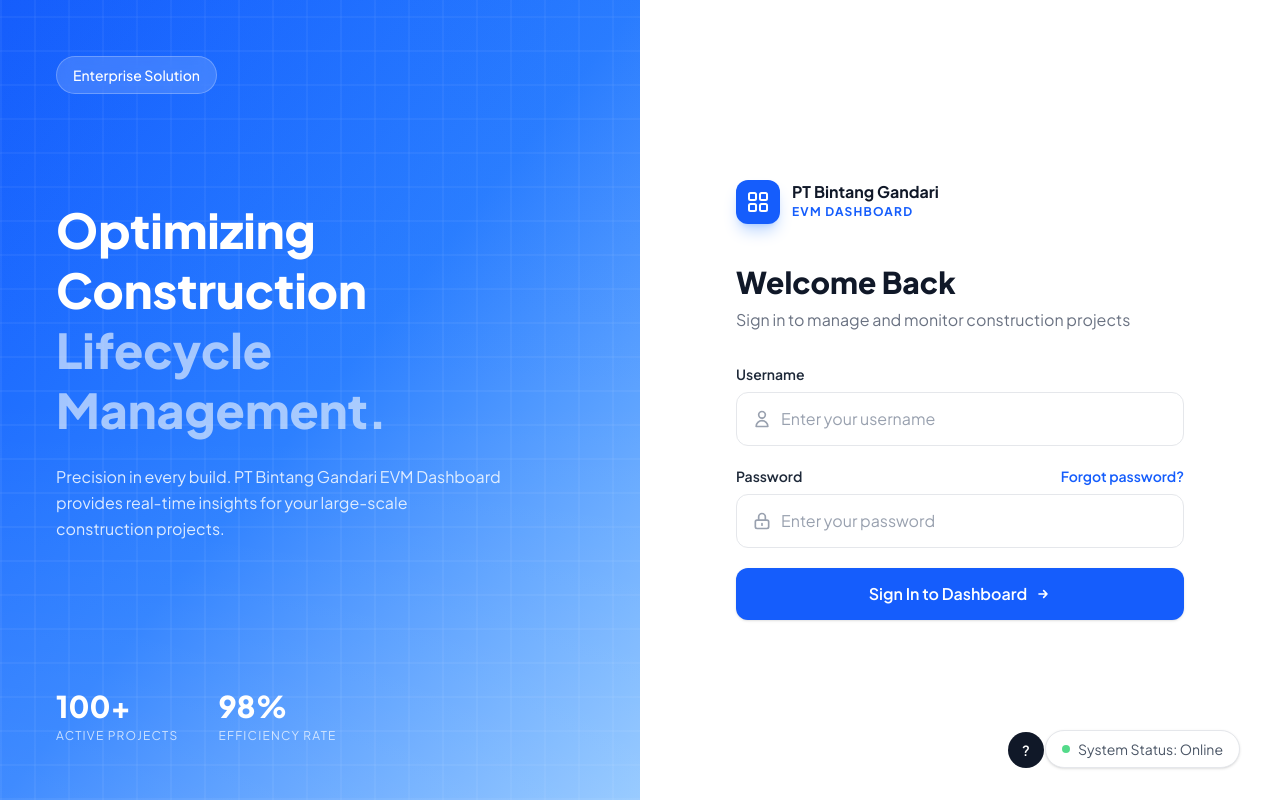
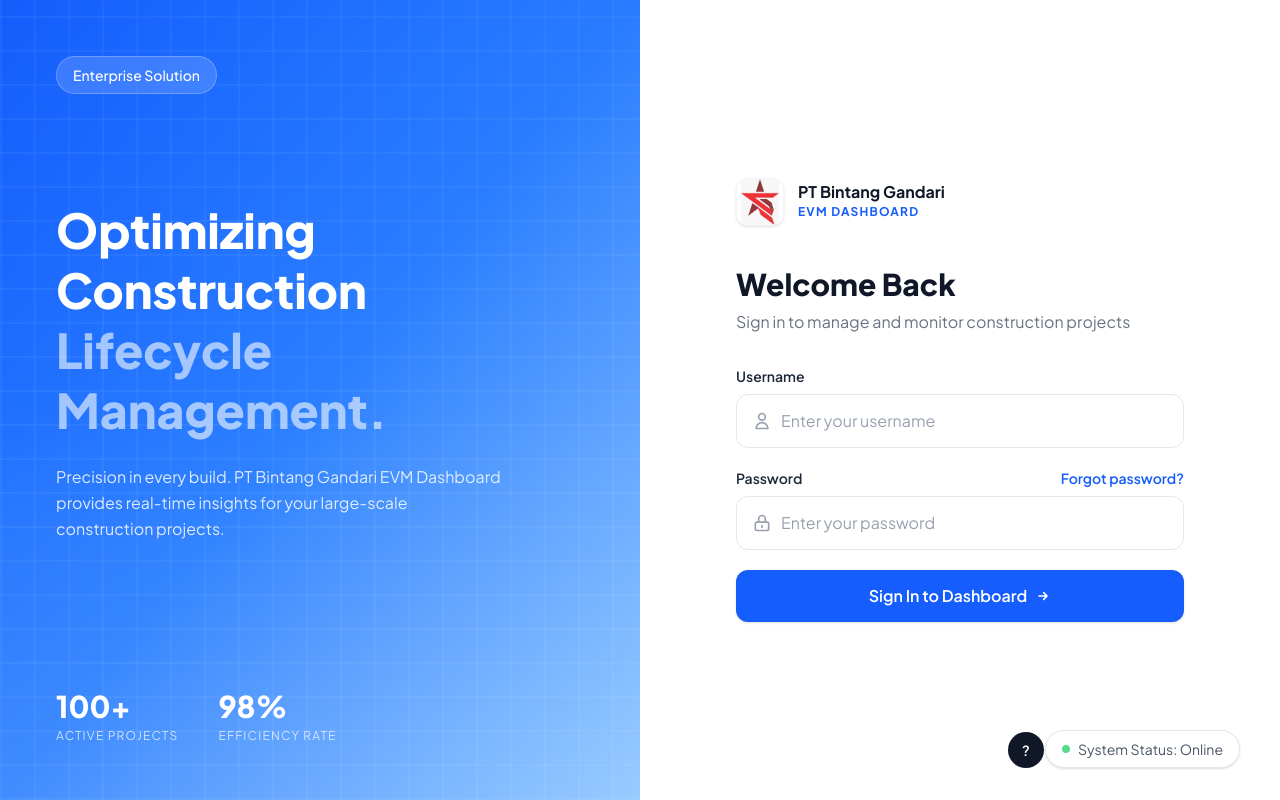
Before and after one commit to Nrabyan-17/Sistem-Manajemen-Konstruksi-EVM, a Laravel app: page /login in a window 1280 px wide. Run offline with Laravel 12, Linux system fonts and the light colour scheme; style sheets or scripts are compiled from the project's sources; some libraries are stand-ins or nearby versions.

Commit message:
nambah ikon perusahaan

```diff
--- a/backend/resources/views/livewire/auth/login.blade.php
+++ b/backend/resources/views/livewire/auth/login.blade.php
@@ -48,14 +48,9 @@
     <div class="relative w-full md:w-1/2 min-h-screen flex flex-col justify-center px-6 sm:px-12 md:px-16 lg:px-24 py-10 sm:py-12 bg-white">
         <div class="w-full max-w-md mx-auto">
             <!-- logo / brand -->
-            <div class="flex items-center gap-3 mb-10">
-                <div class="w-11 h-11 rounded-xl bg-blue-600 flex items-center justify-center shrink-0 shadow-lg shadow-blue-500/30">
-                    <svg xmlns="http://www.w3.org/2000/svg" class="w-6 h-6 text-white" fill="none" viewBox="0 0 24 24" stroke="currentColor" stroke-width="2">
-                        <rect x="3" y="3" width="7" height="7" rx="1.5"></rect>
-                        <rect x="14" y="3" width="7" height="7" rx="1.5"></rect>
-                        <rect x="3" y="14" width="7" height="7" rx="1.5"></rect>
-                        <rect x="14" y="14" width="7" height="7" rx="1.5"></rect>
-                    </svg>
+            <div class="flex items-center gap-3.5 mb-10">
+                <div class="w-12 h-12 flex items-center justify-center shrink-0">
+                    <img src="/images/logo-bintang-gandari.jpg" alt="Logo PT Bintang Gandari" class="w-full h-full object-contain rounded-xl shadow-sm border border-slate-100" />
                 </div>
                 <div>
                     <p class="font-bold text-gray-900 leading-none">PT Bintang Gandari</p>
```
